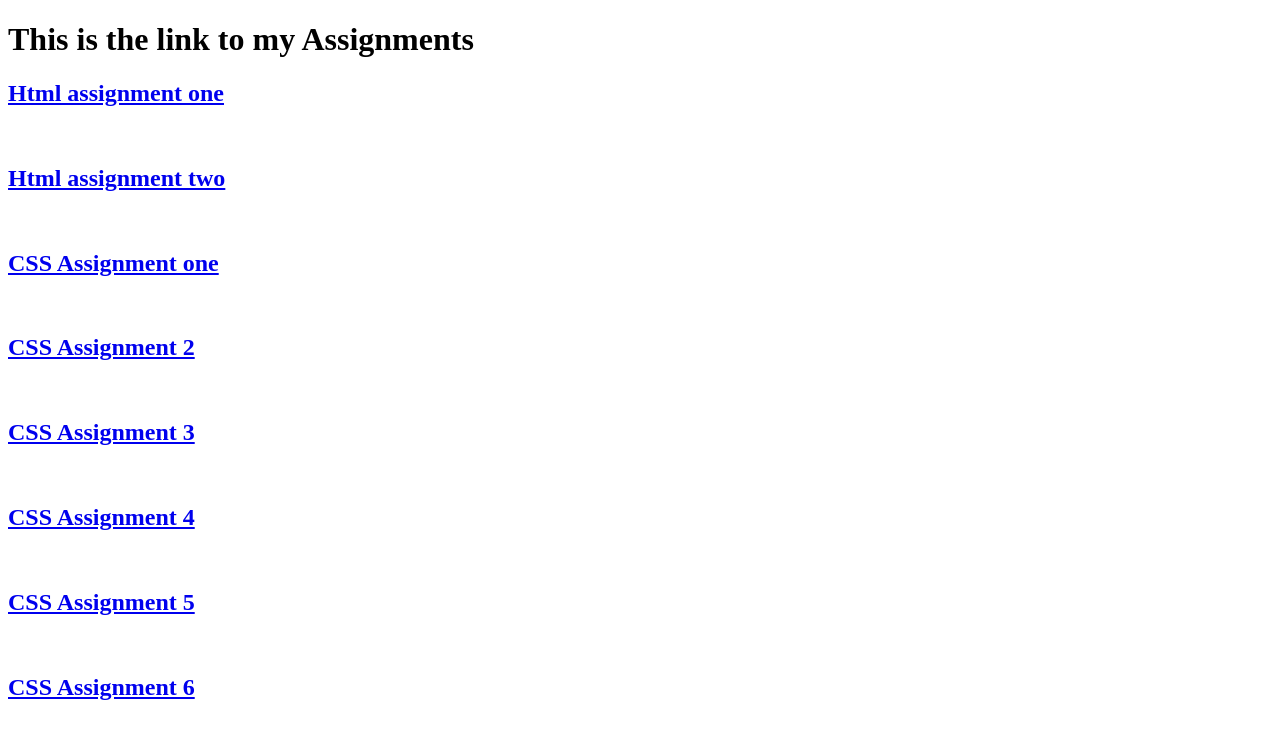
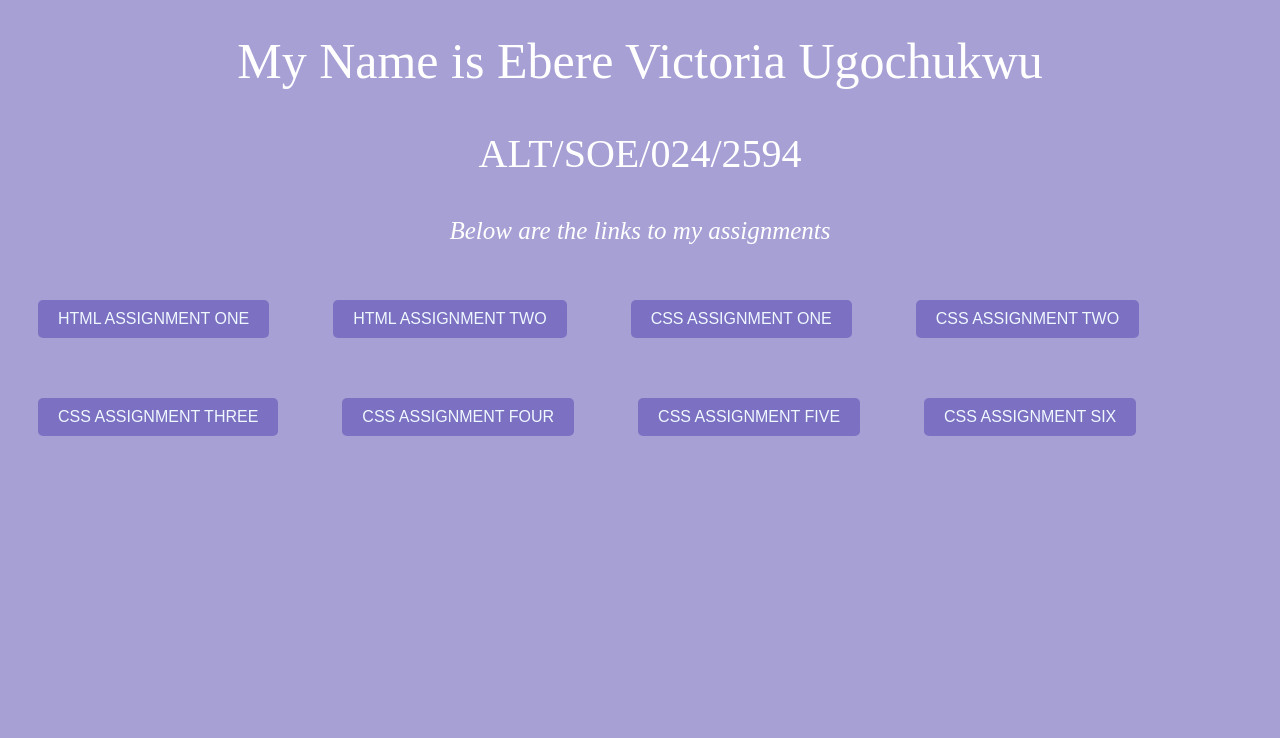
Before and after one commit to Vickie17/Altschool-Africa, a plain HTML site: page index.html in a window 1280 px wide. Drawn offline with Linux system fonts and the light colour scheme; a web font is replaced by a local one.

Commit message:
added a new file and styled it

```diff
--- a/index.html
+++ b/index.html
@@ -3,24 +3,41 @@
   <head>
     <meta charset="UTF-8" />
     <meta name="viewport" content="width=device-width, initial-scale=1.0" />
-    <title>Document</title>
+    <title>Ebere's Assignment</title>
+    <link rel="stylesheet" type="text/css" href="style.css">
+    <!-- Googlefont-->
+    <link rel="preconnect" href="https://fonts.googleapis.com">
+    <link rel="preconnect" href="https://fonts.gstatic.com" crossorigin>
+    <link href="https://fonts.googleapis.com/css2?family=Albert+Sans:ital,wght@0,100..900;1,100..900&family=IBM+Plex+Sans:ital,wght@0,100..700;1,100..700&family=Liter&family=M+PLUS+Rounded+1c&display=swap" rel="stylesheet">
   </head>
   <body>
-    <h1>This is the link to my Assignments</h1>
-    <h2><a href="HTML ASS ONE/">Html assignment one</a></h2>
-    <br />
-    <h2><a href="HTML Assignment two/">Html assignment two</a></h2>
-    <br />
-    <h2><a href="assign_css1/">CSS Assignment one</a></h2>
-    <br />
-    <h2><a href="assign_css2/">CSS Assignment 2</a></h2>
-    <br />
-    <h2><a href="assign_css3/">CSS Assignment 3</a></h2>
-    <br />
-    <h2><a href="assign_css4/">CSS Assignment 4</a></h2>
-    <br />
-    <h2><a href="assign_css5/">CSS Assignment 5</a></h2>
-    <br />
-    <h2><a href="assign_css6/">CSS Assignment 6</a></h2>
+    <h1>My Name is Ebere Victoria Ugochukwu</h1>
+    <p class="student-id">ALT/SOE/024/2594</p>
+    <p class="assign-links"><i>Below are the links to my assignments</i></p>
+
+    <button class="custom-button">
+      <a href="assignment_one/form.html">HTML ASSIGNMENT ONE</a>
+    </button>
+    <button class="custom-button">
+      <a href="assignment_two/table.html">HTML ASSIGNMENT TWO</a>
+    </button>
+    <button class="custom-button">
+      <a href="CSS_ASSIGNMENTS/assign_css1/assignment-css-one.html">CSS ASSIGNMENT ONE</a>
+    </button>
+    <button class="custom-button">
+      <a href="CSS_ASSIGNMENTS/assign_css2/assignment-css-two.html">CSS ASSIGNMENT TWO</a>
+    </button class="custom-button">
+    <button class="custom-button">
+      <a href="CSS_ASSIGNMENTS/assign_css3/assignment-css-three.html">CSS ASSIGNMENT THREE</a>
+    </button>
+    <button class="custom-button">
+      <a href="CSS_ASSIGNMENTS/assign_css4/index.html">CSS ASSIGNMENT FOUR</a>
+    </button>
+    <button class="custom-button">
+      <a href="CSS_ASSIGNMENTS/assign_css5/index.html">CSS ASSIGNMENT FIVE</a>
+    </button>
+    <button class="custom-button">
+        <a href="CSS_ASSIGNMENTS/assign_css6/index.html">CSS ASSIGNMENT SIX</a>
+      </button>
   </body>
 </html>
--- /dev/null
+++ b/style.css
@@ -0,0 +1,49 @@
+body {
+    font-family: "Liter", serif, "Albert Sans","M PLUS Rounded 1c","IBM Plex Sans";
+    background-color: rgba(80, 66, 173, 0.502);
+  }
+  h1 {
+    font-size: 50px;
+    margin-top: 2rem;
+    font-weight: 300;
+    text-align: center;
+    color: white;
+  }
+  .student-id {
+    font-size: 40px;
+    color: white;
+    text-align: center;
+    font-weight: 50;
+  }
+  .assign-links {
+    font-size: 25px;
+    text-align: center;
+    color: white;
+    font-weight: 30;
+  }
+
+
+  .custom-button {
+    background-color:rgba(80, 66, 173, 0.502);
+    color: white; /* White text */
+    padding: 10px 20px;
+    font-size: 16px;
+    border: none;
+    border-radius: 5px;
+    cursor: pointer;
+    transition: all 0.3s ease;
+    margin: 30px;
+  }
+
+  a {
+    text-decoration: none;
+    color: aliceblue;
+  }
+
+  .custom-button:hover {
+    background-color: rgb (rgb(128, 0, 70), rgba(80, 66, 173, 0.502));
+  }
+
+  .custom-button:active {
+    transform: scale(0.95); /* Slight shrink effect on click */
+  }
```
